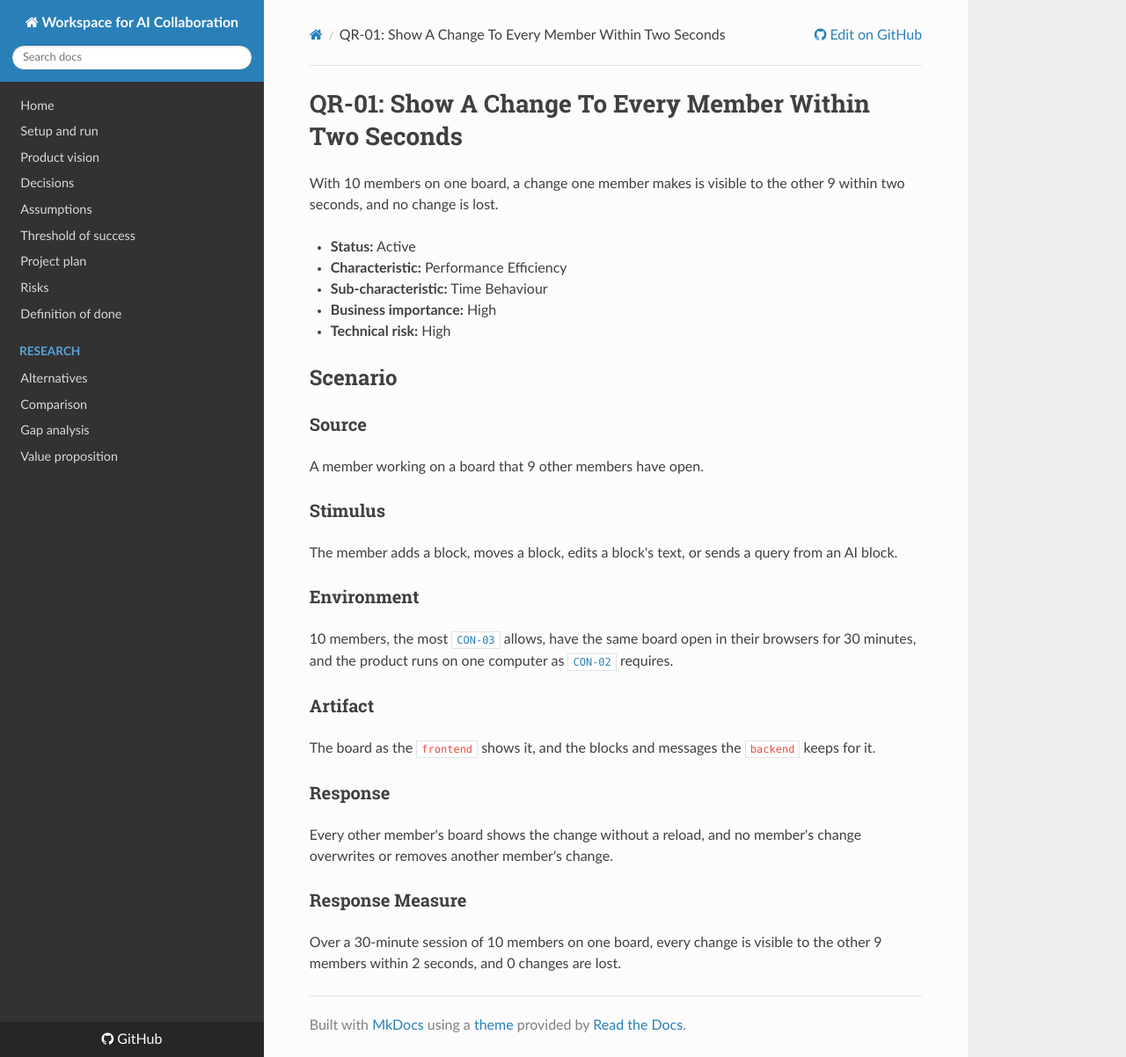
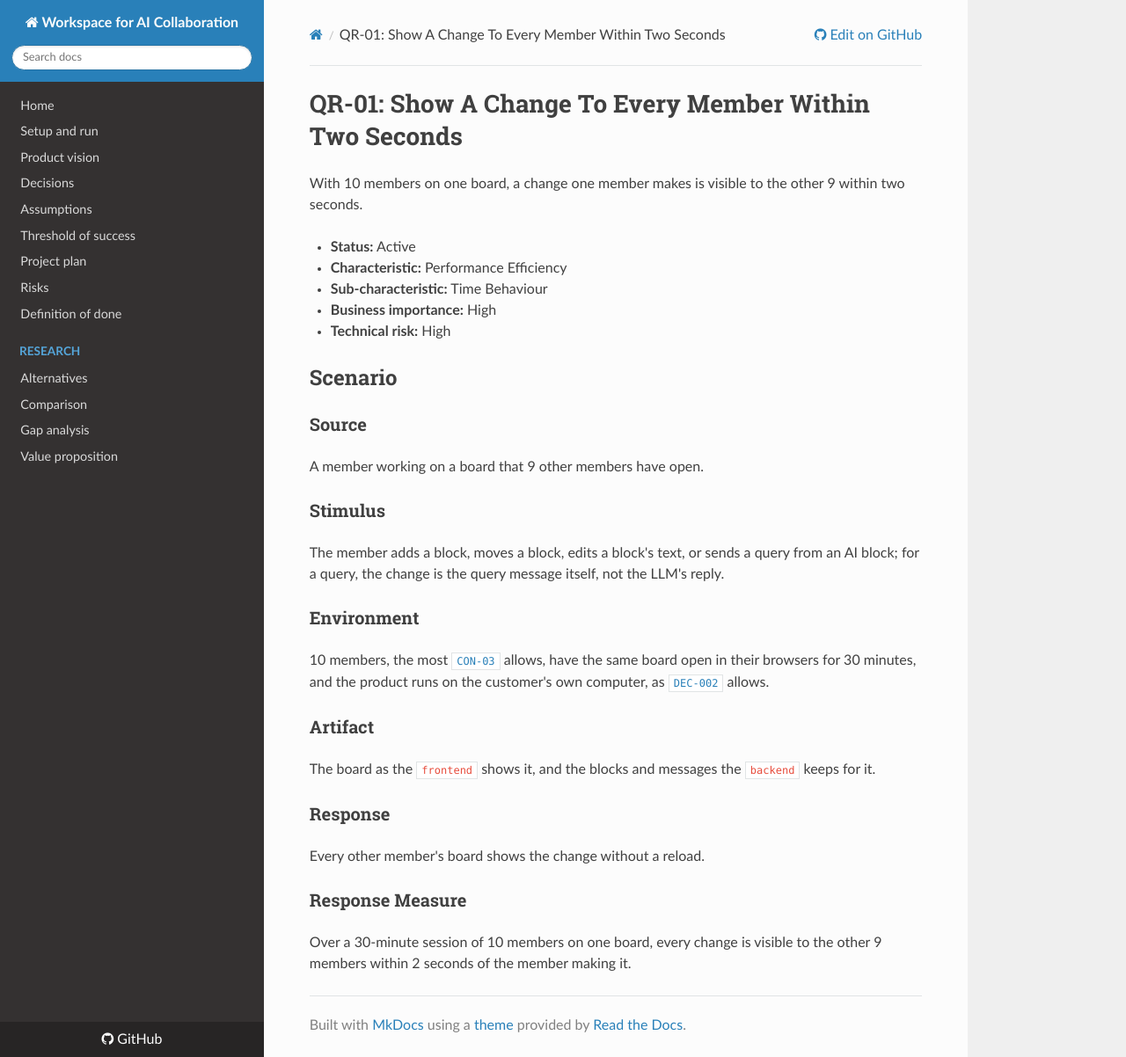
Before and after one commit to WellMadeTeam/workspace-ai-03, an MkDocs documentation site: the page built from docs/quality-requirements/qr/QR-01.md, in a window 1280 px wide and 1202 px high. Shown: the whole window at 88% size. Built offline with MkDocs 1.6.1, drawn with Linux system fonts in a browser that asks for light colours; nearby versions of some CDN libraries.

```diff
--- a/docs/quality-requirements/qr/QR-01.md
+++ b/docs/quality-requirements/qr/QR-01.md
@@ -1,6 +1,6 @@
 # QR-01: Show A Change To Every Member Within Two Seconds
 
-With 10 members on one board, a change one member makes is visible to the other 9 within two seconds, and no change is lost.
+With 10 members on one board, a change one member makes is visible to the other 9 within two seconds.
 
 - **Status:** Active
 - **Characteristic:** Performance Efficiency
@@ -16,11 +16,11 @@ A member working on a board that 9 other members have open.
 
 ### Stimulus
 
-The member adds a block, moves a block, edits a block's text, or sends a query from an AI block.
+The member adds a block, moves a block, edits a block's text, or sends a query from an AI block; for a query, the change is the query message itself, not the LLM's reply.
 
 ### Environment
 
-10 members, the most [`CON-03`](../../product-vision.md#con-03) allows, have the same board open in their browsers for 30 minutes, and the product runs on one computer as [`CON-02`](../../product-vision.md#con-02) requires.
+10 members, the most [`CON-03`](../../product-vision.md#con-03) allows, have the same board open in their browsers for 30 minutes, and the product runs on the customer's own computer, as [`DEC-002`](../../decisions.md#dec-002) allows.
 
 ### Artifact
 
@@ -28,8 +28,8 @@ The board as the `frontend` shows it, and the blocks and messages the `backend`
 
 ### Response
 
-Every other member's board shows the change without a reload, and no member's change overwrites or removes another member's change.
+Every other member's board shows the change without a reload.
 
 ### Response Measure
 
-Over a 30-minute session of 10 members on one board, every change is visible to the other 9 members within 2 seconds, and 0 changes are lost.
+Over a 30-minute session of 10 members on one board, every change is visible to the other 9 members within 2 seconds of the member making it.
```
Also changed, not shown: docs/quality-requirements/README.md (+2 -2 lines), docs/quality-requirements/qr/QR-03.md (+2 -2 lines), docs/quality-requirements/qr/QR-04.md (+5 -5 lines).
